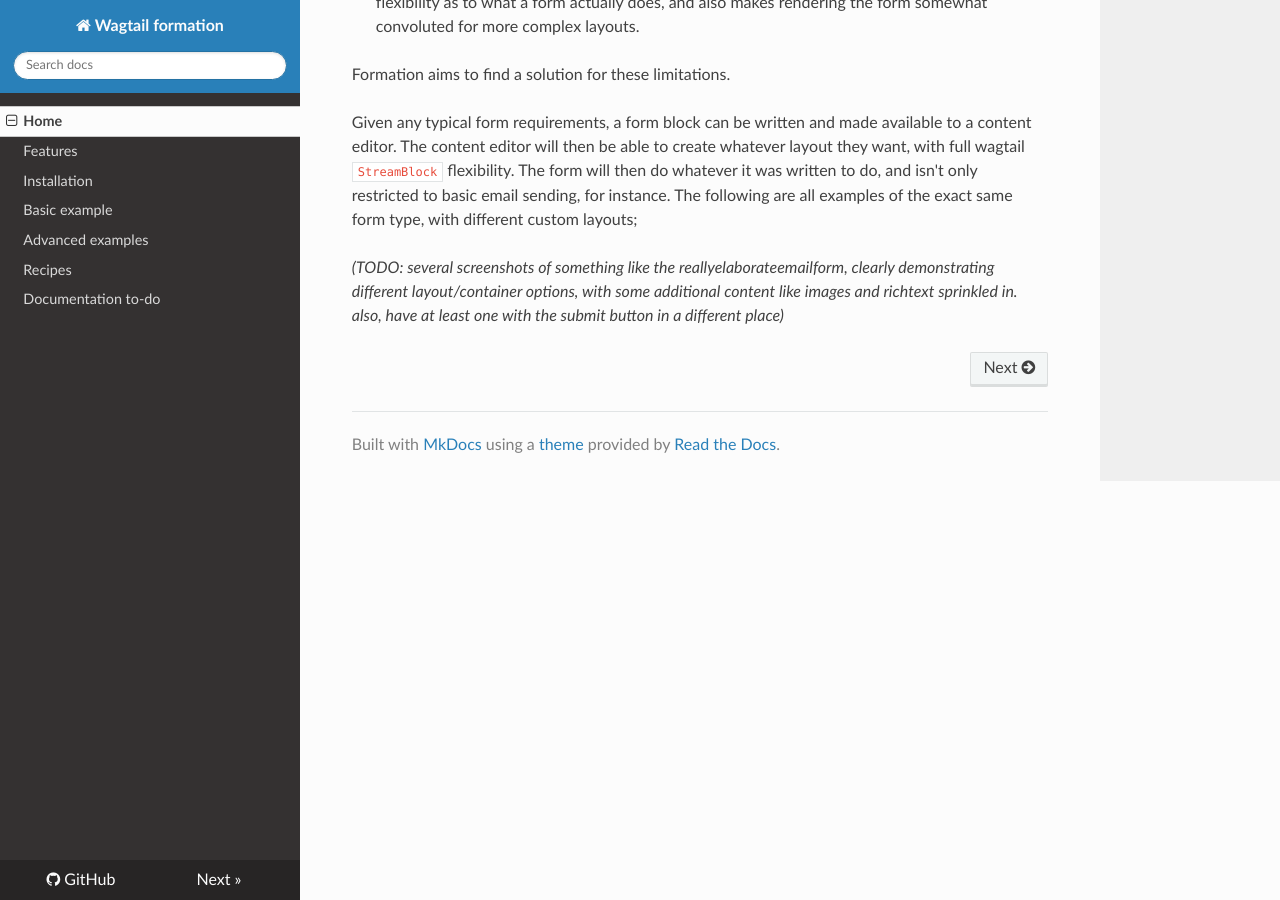
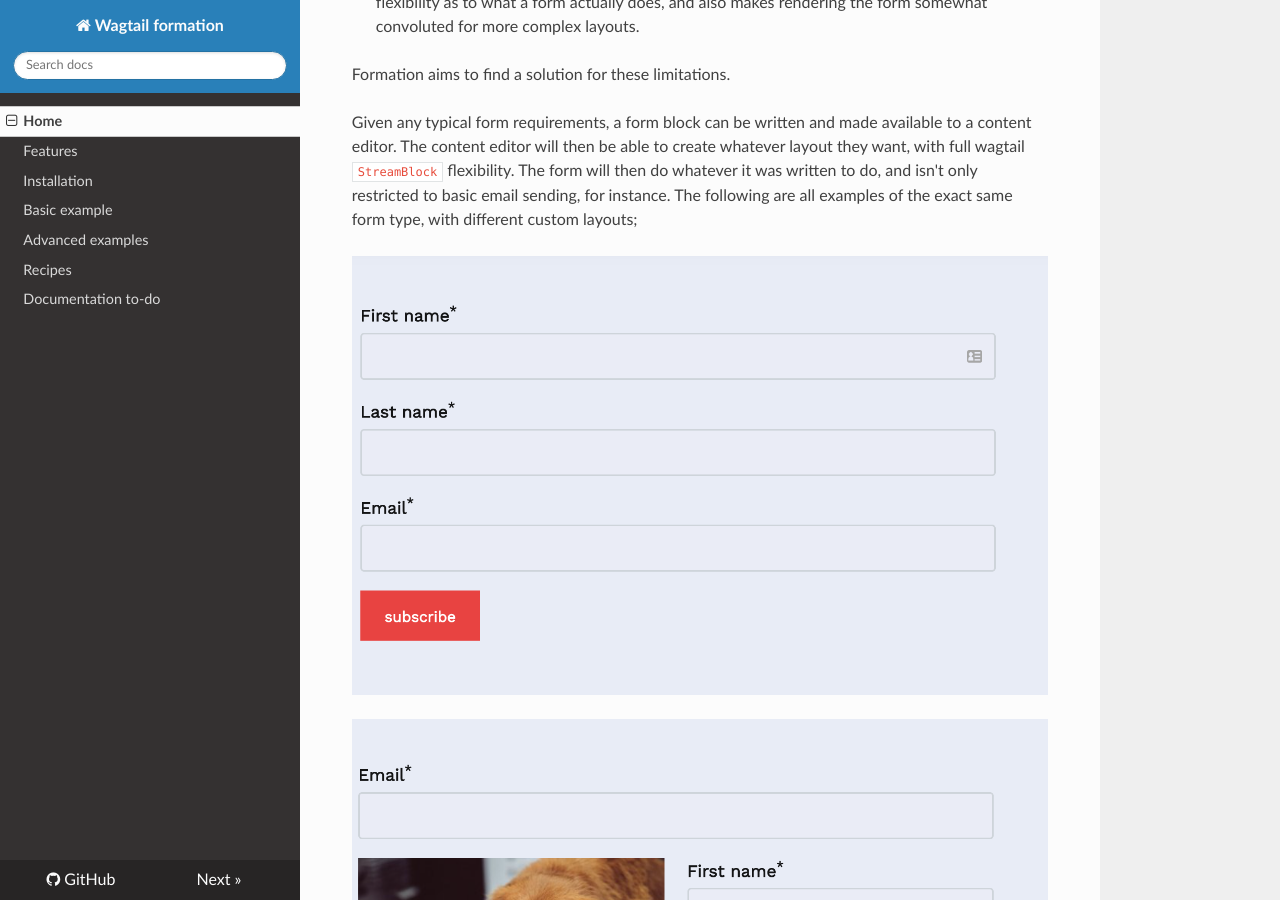
Before and after one commit to mwesterhof/wagtail_formation, an MkDocs documentation site: the page built from docs/docs/index.md, in a window 1280 px wide and 900 px high, scrolled down 481 px. Built offline with MkDocs 1.6.1, drawn with Linux system fonts in a browser that asks for light colours; nearby versions of some CDN libraries; some of the changed text lies outside the part shown.

Commit message:
add screenshots to docs index

```diff
--- a/docs/docs/index.md
+++ b/docs/docs/index.md
@@ -22,6 +22,8 @@ editor will then be able to create whatever layout they want, with full wagtail
 then do whatever it was written to do, and isn't only restricted to basic email sending, for instance. The following
 are all examples of the exact same form type, with different custom layouts;
 
-*(TODO: several screenshots of something like the reallyelaborateemailform, clearly demonstrating different layout/container
-options, with some additional content like images and richtext sprinkled in. also, have at least one with the submit
-button in a different place)*
+![basic](images/simpleform_basic.png)
+
+![silly](images/simpleform_silly.png)
+
+![verysilly](images/simpleform_verysilly.png)
--- a/docs/mkdocs.yml
+++ b/docs/mkdocs.yml
@@ -1,6 +1,7 @@
 site_name: Wagtail formation
 repo_url: https://github.com/mwesterhof/wagtail_formation
 site_author: Marco Westerhof
+copyright: Copyright &copy; 2023, Marco Westerhof
 
 theme:
     name: readthedocs
```
Also changed, not shown: docs/docs/images/simpleform_basic.png (added), docs/docs/images/simpleform_silly.png (added), docs/docs/images/simpleform_verysilly.png (added), 1 other file.
